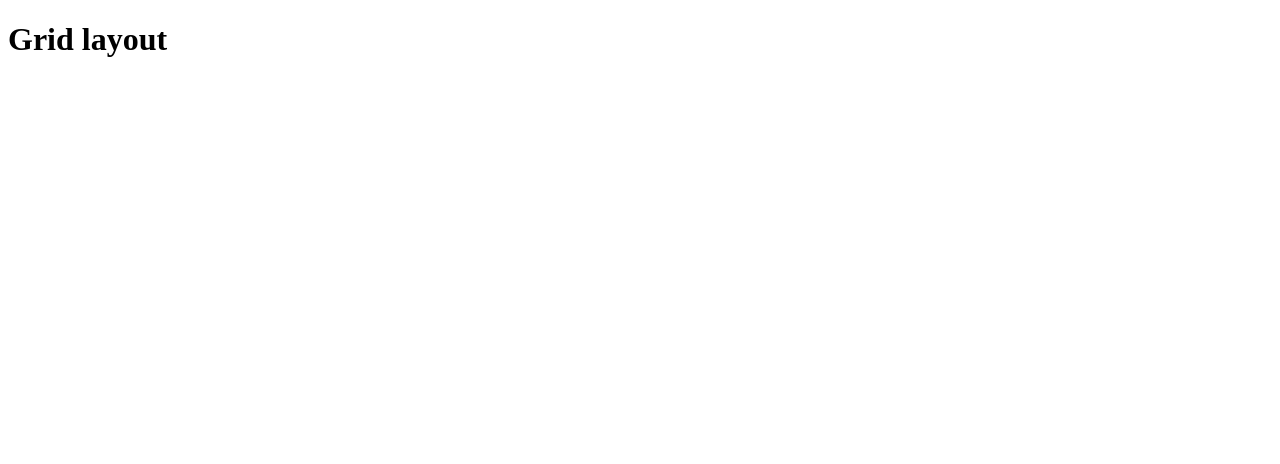
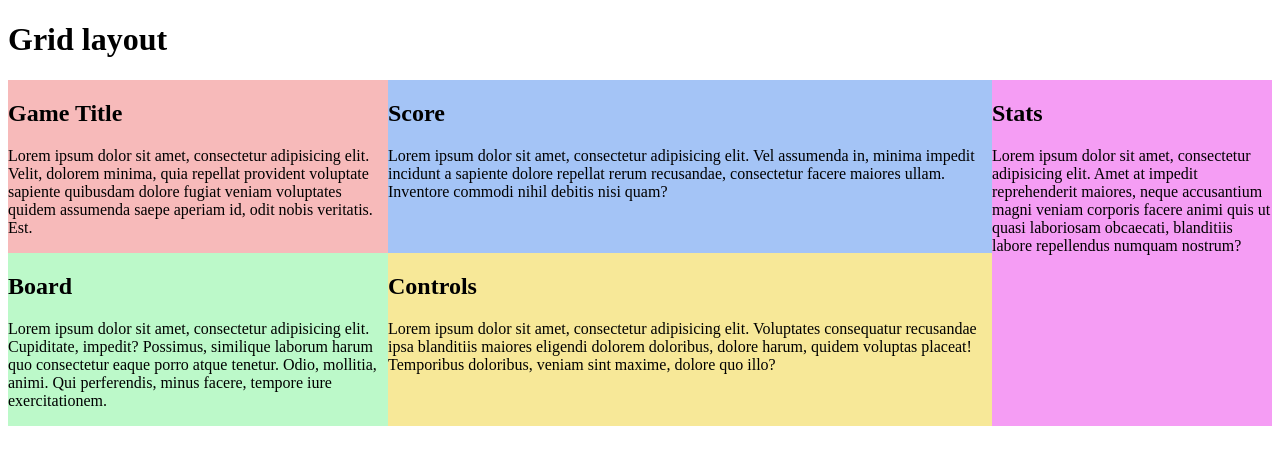
Before and after one commit to haidoro/grid_layout, a plain HTML site: page index.html in a window 1280 px wide. Drawn offline with Linux system fonts and the light colour scheme.

Commit message:
基本的なサンプル作成

```diff
--- a/index.html
+++ b/index.html
@@ -8,6 +8,28 @@
   <link rel="stylesheet" href="style.css">
 </head>
 <body>
-  <h1>Grid layout</h1>
+<h1>Grid layout</h1>
+<div id="grid">
+  <div id="title">
+    <h2>Game Title</h2>
+    <p>Lorem ipsum dolor sit amet, consectetur adipisicing elit. Velit, dolorem minima, quia repellat provident voluptate sapiente quibusdam dolore fugiat veniam voluptates quidem assumenda saepe aperiam id, odit nobis veritatis. Est.</p>
+  </div>
+  <div id="score">
+    <h2>Score</h2>
+    <p>Lorem ipsum dolor sit amet, consectetur adipisicing elit. Vel assumenda in, minima impedit incidunt a sapiente dolore repellat rerum recusandae, consectetur facere maiores ullam. Inventore commodi nihil debitis nisi quam?</p>
+  </div>
+  <div id="stats">
+    <h2>Stats</h2>
+    <p>Lorem ipsum dolor sit amet, consectetur adipisicing elit. Amet at impedit reprehenderit maiores, neque accusantium magni veniam corporis facere animi quis ut quasi laboriosam obcaecati, blanditiis labore repellendus numquam nostrum?</p>
+  </div>
+  <div id="board">
+    <h2>Board</h2>
+    <p>Lorem ipsum dolor sit amet, consectetur adipisicing elit. Cupiditate, impedit? Possimus, similique laborum harum quo consectetur eaque porro atque tenetur. Odio, mollitia, animi. Qui perferendis, minus facere, tempore iure exercitationem.</p>
+  </div>
+  <div id="controls">
+    <h2>Controls</h2>
+    <p>Lorem ipsum dolor sit amet, consectetur adipisicing elit. Voluptates consequatur recusandae ipsa blanditiis maiores eligendi dolorem doloribus, dolore harum, quidem voluptas placeat! Temporibus doloribus, veniam sint maxime, dolore quo illo?</p>
+  </div>
+</div>
 </body>
 </html>
--- a/style.css
+++ b/style.css
@@ -0,0 +1,31 @@
+#grid {
+  display: grid;
+  grid-template-columns:380px 1fr 280px;
+  grid-template-rows:auto 1fr auto ;
+}
+
+#title{
+  grid-row: 1 / 2;
+  grid-column: 1 / 2;
+  background-color: #f7baba;
+}
+#score{
+  grid-row: 1 / 2;
+  grid-column: 2 / 3;
+  background-color: #a4c4f6;
+}
+#stats{
+  grid-row: 1 / 3;
+  grid-column: 3 / 4;
+  background-color: #f59df4;
+}
+#board{
+  grid-row: 2 / 3;
+  grid-column: 1 / 2;
+  background-color: #bcf9c9;
+}
+#controls{
+  grid-row: 2 / 3;
+  grid-column: 2 / 3;
+  background-color: #f7e898;
+}
```
Also changed, not shown: images/flex-layout.png (added), images/glid.png (added), images/grid-layout.png (added), 1 other file.
